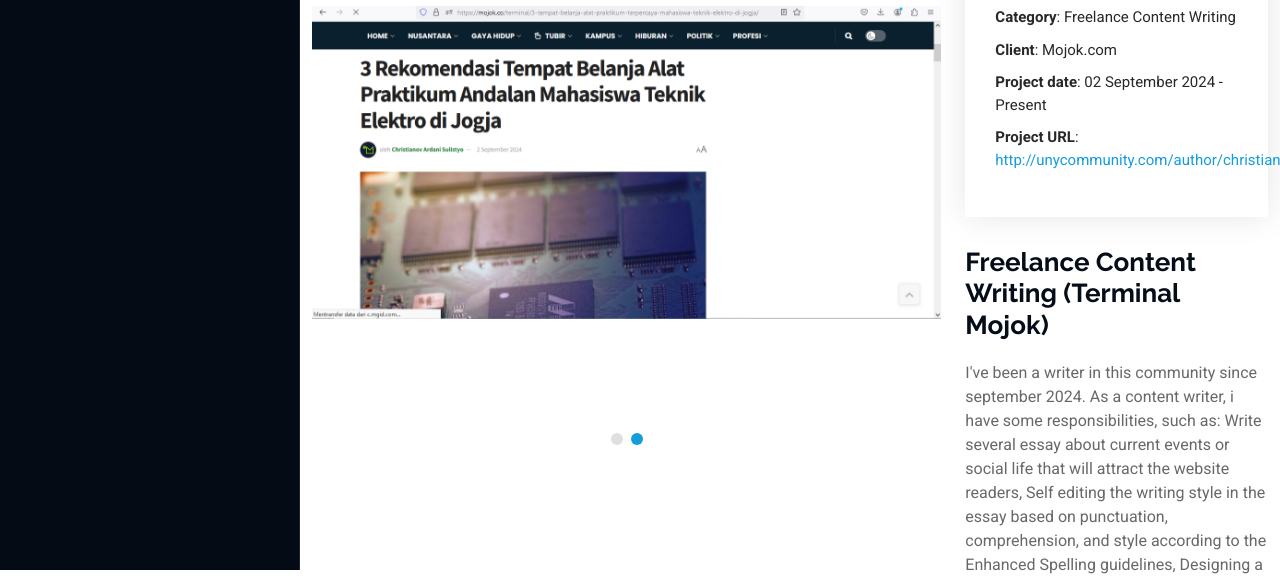
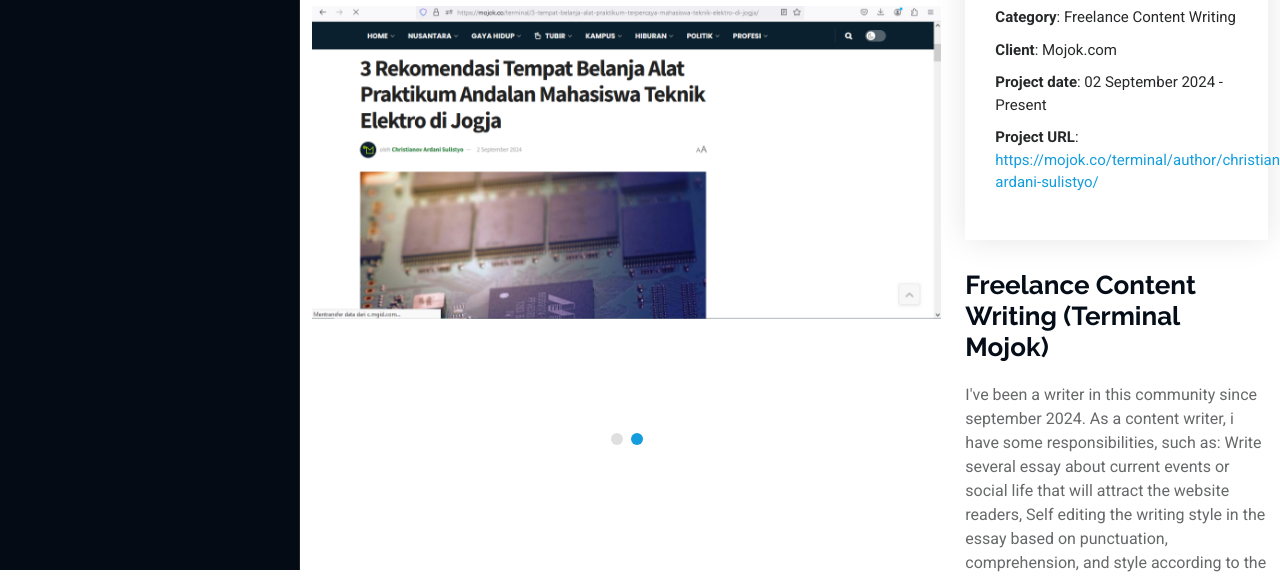
Before and after one commit to christianov19/CV1, a plain HTML site: page mojok.html in a window 1280 px wide. Shown: the part 230-806 px from the top of the page. Drawn offline with Linux system fonts and the light colour scheme.

Commit message:
first commit

```diff
--- a/mojok.html
+++ b/mojok.html
@@ -138,7 +138,7 @@
                 <li><strong>Category</strong>: Freelance Content Writing</li>
                 <li><strong>Client</strong>: Mojok.com</li>
                 <li><strong>Project date</strong>: 02 September 2024 - Present</li>
-                <li><strong>Project URL</strong>: <a href="https://mojok.co/terminal/author/christianov-ardani-sulistyo/">http://unycommunity.com/author/christianov/</a></li>
+                <li><strong>Project URL</strong>: <a href="https://mojok.co/terminal/author/christianov-ardani-sulistyo/">https://mojok.co/terminal/author/christianov-ardani-sulistyo/</a></li>
               </ul>
             </div>
             <div class="portfolio-description" data-aos="fade-up" data-aos-delay="300">
```
